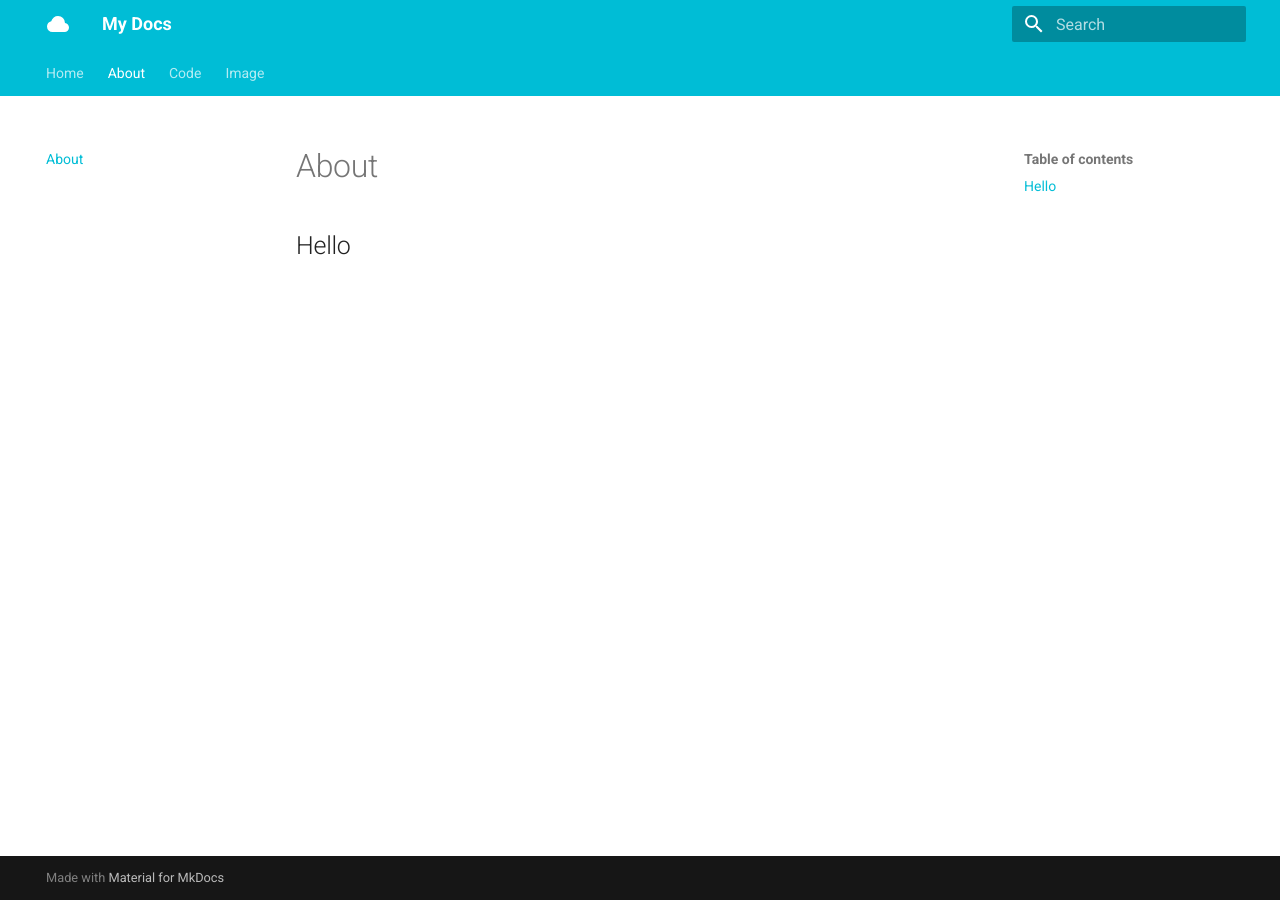
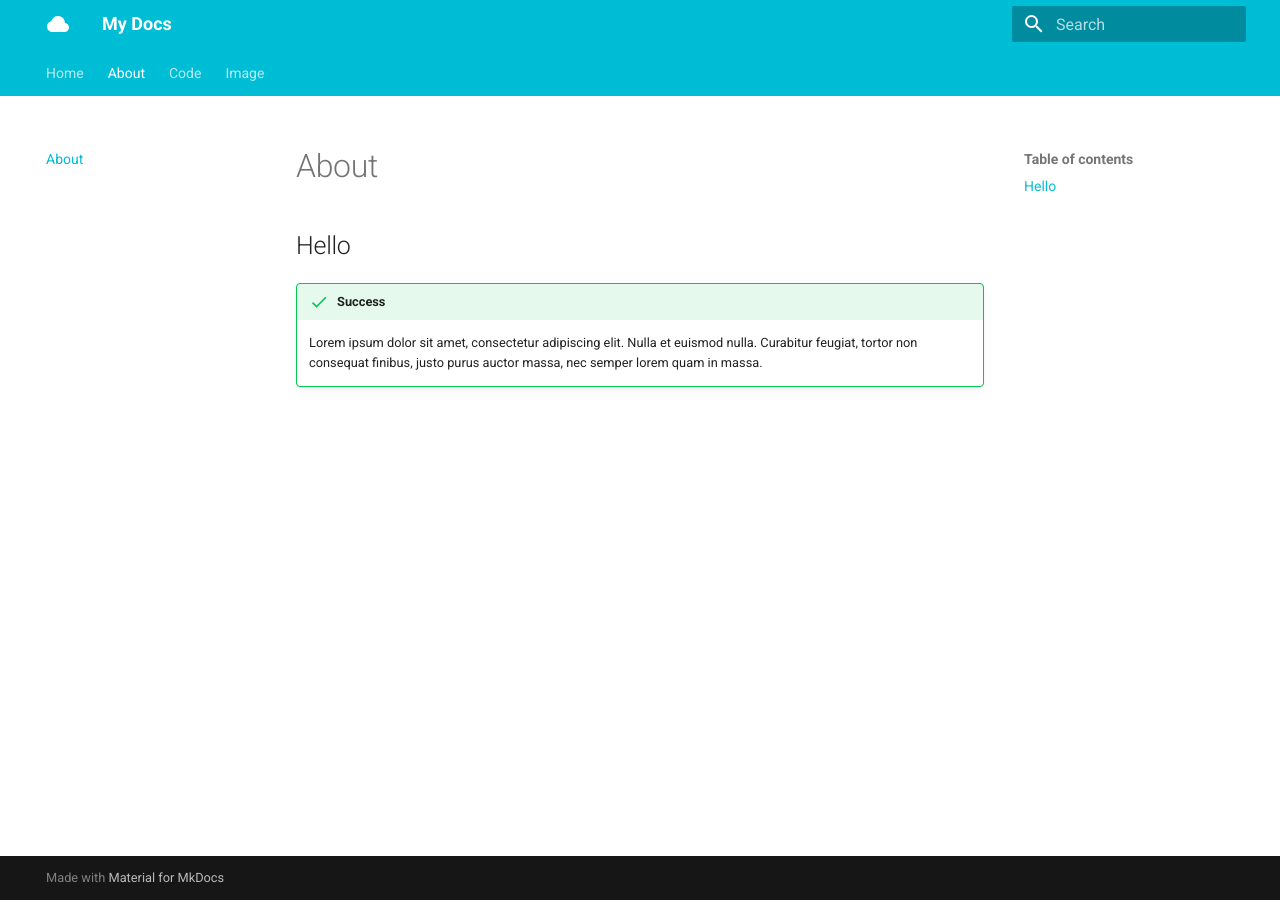
Before and after one commit to aaronshivers/mkdocs-demo, an MkDocs documentation site: the page built from docs/about.md, in a window 1280 px wide. Built offline with MkDocs 1.6.1 and Material for MkDocs 9.7.7, drawn with Linux system fonts in a browser that asks for light colours.

Commit message:
more testing

```diff
--- a/docs/about.md
+++ b/docs/about.md
@@ -1,3 +1,8 @@
 # About
 
 ## Hello
+
+!!! success
+    Lorem ipsum dolor sit amet, consectetur adipiscing elit. Nulla et euismod
+    nulla. Curabitur feugiat, tortor non consequat finibus, justo purus auctor
+    massa, nec semper lorem quam in massa.
--- a/mkdocs.yml
+++ b/mkdocs.yml
@@ -17,3 +17,5 @@
   - About: about.md
   - Code: code.md
   - Image: image.md
+markdown_extensions:
+  - admonition
```
Also changed, not shown: site/404.html, site/index.html, 1 other file.
